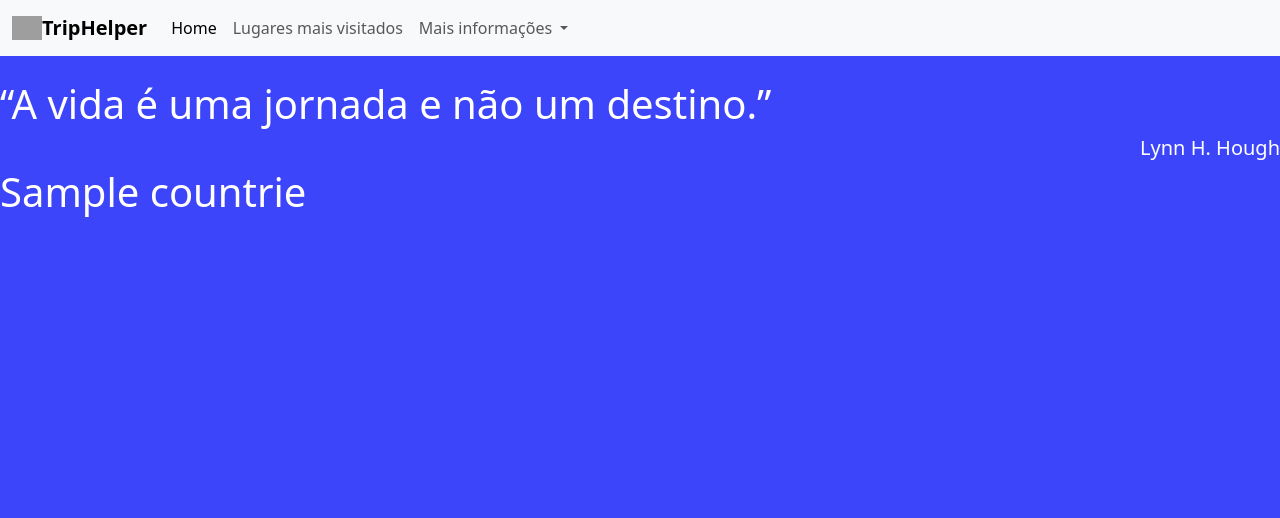
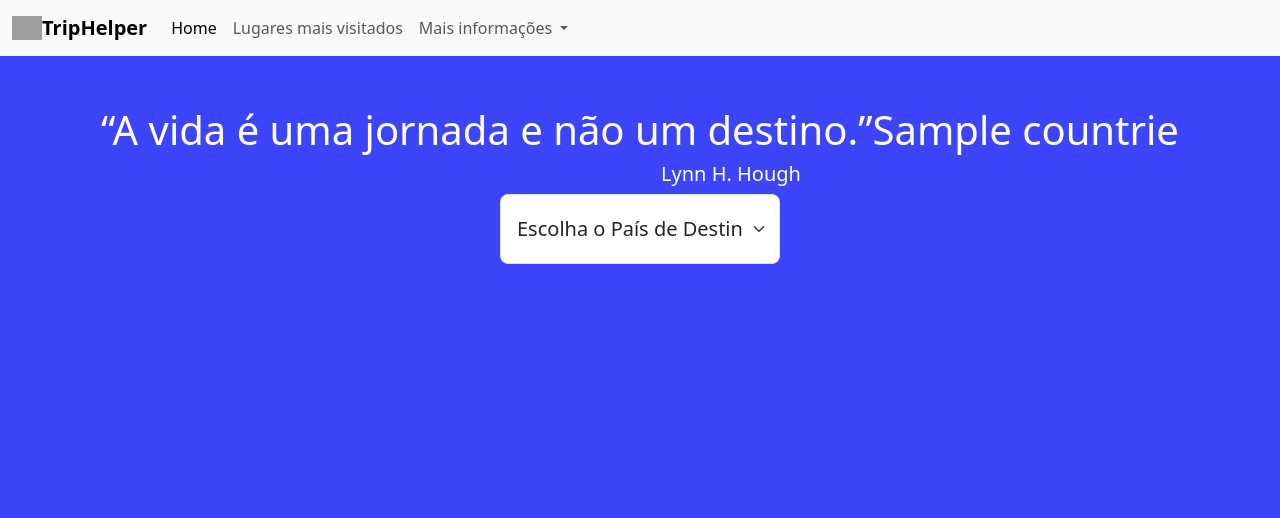
Before and after one commit to claudioavgo/triphelper, a Django app: template TripHelperApp/templates/index.html in a window 1280 px wide. Shown: the top 518 px of the page. Run offline with Django 4.2, Linux system fonts and the light colour scheme; the template is opened without the code that fills it: most values are stand-ins (such as "Sample title", 1, 10 or a date in 2020); grey boxes are pictures that could not be loaded.

Commit message:
upando select box

```diff
--- a/TripHelperApp/templates/index.html
+++ b/TripHelperApp/templates/index.html
@@ -1,6 +1,12 @@
 <!DOCTYPE html>
 <html lang="en">
 <head>
+  <style>
+    .custom-margin-left {
+        margin-left: 560px; /* Ou o valor desejado */
+    }
+</style>
+
     {% load static %}
     <meta charset="UTF-8">
     <meta name="viewport" content="width=device-width, initial-scale=1.0">
@@ -39,16 +45,24 @@
           </div>
         </div>
       </nav>
-      <container class="p-20">
+      <container class="d-flex justify-content-center" style="margin-top: 50px">
         <div>
           <h1>“A vida é uma jornada e não um destino.”</h1>
           <div>
-            <h5 class="d-flex justify-content-end">Lynn H. Hough</h5>
+            <h5 class="d-flex justify-content-left custom-margin-left">Lynn H. Hough</h5>
           </div>
         </div>
         {% for i in countries_list %}
         <h1>{{ i }}</h1><br>
         {% endfor %}
+      </container>
+      <container class="d-flex justify-content-center">
+        <select class="form-select form-select-lg mb-3" aria-label=".form-select-lg teste"id="countrySelect" style="width: 280px; height: 70px;" >
+          <option selected>Escolha o País de Destino</option>
+          {% for i in countries_list %}
+          <option value= i>{{i}}</option>
+          {% endfor %}
+        </select>
       </container>
 </body>
 <div class="toast-container position-fixed bottom-0 end-0 p-3">
```
